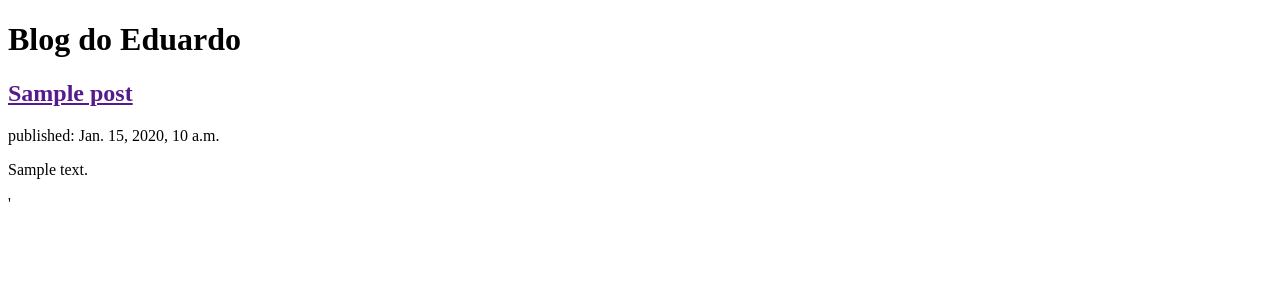
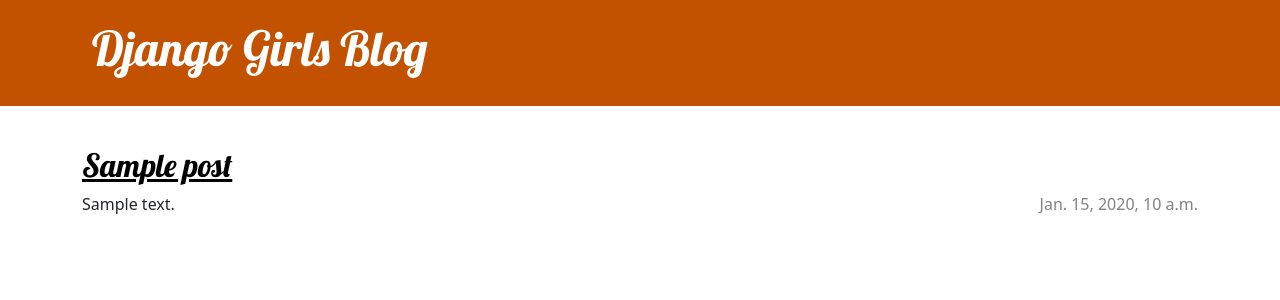
Before and after one commit to EP3droso/TutorialDjangoGirls, a Django app: page / in a window 1280 px wide. Shown: the top 300 px of the page. Run offline with Django 3.2, Linux system fonts and the light colour scheme; tables that the repository leaves empty hold one stand-in row (values such as "Sample post").

Commit message:
criação do base.html, ajuste dos templates e do css

```diff
--- /dev/null
+++ b/blog/static/css/blog.css
@@ -0,0 +1,67 @@
+.page-header {
+    background-color: #C25100;
+    margin-top: 0;
+    margin-bottom: 40px;
+    padding: 20px 20px 20px 40px;
+}
+
+.page-header h1,
+.page-header h1 a,
+.page-header h1 a:visited,
+.page-header h1 a:active {
+    color: #ffffff;
+    font-size: 36pt;
+    text-decoration: none;
+}
+
+h1,
+h2,
+h3,
+h4 {
+    font-family: 'Lobster', cursive;
+}
+
+.date {
+    color: #828282;
+}
+
+.post-form textarea,
+.post-form input {
+    width: 100%;
+}
+
+.top-menu,
+.top-menu:hover,
+.top-menu:visited {
+    color: #ffffff;
+    float: right;
+    font-size: 26pt;
+    margin-right: 20px;
+}
+
+.post {
+    margin-bottom: 70px;
+}
+
+.post h2 a,
+.post h2 a:visited {
+    color: #000000;
+}
+
+.post > .date,
+.post > .actions {
+    float: right;
+}
+
+.btn-secondary,
+.btn-secondary:visited {
+    color: #C25100;
+    background: none;
+    border-color: #C25100;
+    margin-left: 15px;
+}
+
+.btn-secondary:hover {
+    color: #FFFFFF;
+    background-color: #C25100;
+}
--- /dev/null
+++ b/blog/templates/blog/base.html
@@ -0,0 +1,25 @@
+{% load static %}
+<!DOCTYPE html>
+<html>
+    <head>
+        <title>Django Girls blog</title>
+        <link rel="stylesheet" href="https://cdn.jsdelivr.net/npm/bootstrap@5.3.3/dist/css/bootstrap.min.css" integrity="sha384-QWTKZyjpPEjISv5WaRU9OFeRpok6YctnYmDr5pNlyT2bRjXh0JMhjY6hW+ALEwIH" crossorigin="anonymous">
+        <link rel="stylesheet" href="https://fonts.googleapis.com/css?family=Lobster&subset=latin,latin-ext">
+        <link rel="stylesheet" href="{% static 'css/blog.css' %}">
+    </head>
+    <body>
+    <header class="page-header">
+      <div class="container">
+          <h1><a href="/">Django Girls Blog</a></h1>
+      </div>
+    </header>
+    <main class="container">
+        <div class="row">
+            <div class="col">
+            {% block content %}
+            {% endblock %}
+            </div>
+        </div>
+    </main>
+</body>
+</html>
--- a/blog/templates/blog/post_list.html
+++ b/blog/templates/blog/post_list.html
@@ -1,18 +1,13 @@
-<!DOCTYPE html>
-<html lang="en">
-<head>
-    <meta charset="UTF-8">
-    <meta name="viewport" content="width=device-width, initial-scale=1.0">
-    <title>Lista de Posts</title>
-</head>
-<body>
-    <h1> Blog do Eduardo</h1>
+{% extends 'blog/base.html' %}
+
+{% block content %}
     {% for post in posts %}
-    <div>
-        <h2><a href="">{{ post.title }}</a></h2>
-        <time>published: {{ post.published_date }}</time>
-        <p>{{ post.text|linebreaksbr }}</p>
-    </div>
-'   {% endfor %}
-</body>
-</html>
+        <div class="post">
+            <h2><a href="{% url 'post_detail' pk=post.pk %}">{{ post.title }}</a></h2>
+            <time class="date">
+                {{ post.published_date }}
+            </time>
+            <p>{{ post.text|linebreaksbr }}</p>
+        </div>
+    {% endfor %}
+{% endblock %}
--- a/blog/urls.py
+++ b/blog/urls.py
@@ -3,4 +3,5 @@
 
 urlpatterns = [
     path('', views.post_list, name='post_list'),
+    path('post/<int:pk>', views.post_detail, name='post_detail')
 ]
--- a/blog/views.py
+++ b/blog/views.py
@@ -1,4 +1,4 @@
-from django.shortcuts import render
+from django.shortcuts import render, get_object_or_404
 from django.utils import timezone
 
 #Models
@@ -9,3 +9,7 @@
 def post_list(request):
     posts = Post.objects.filter(published_date__lte=timezone.now()).order_by('published_date')
     return render(request, 'blog/post_list.html', {'posts':posts})
+
+def post_detail(request,pk):
+    post = get_object_or_404(Post,pk=pk)
+    return render(request, 'blog/post_detail.html', {'post':post})
```
Also changed, not shown: blog/templates/blog/post_detail.html (added, +13 -0 lines).
